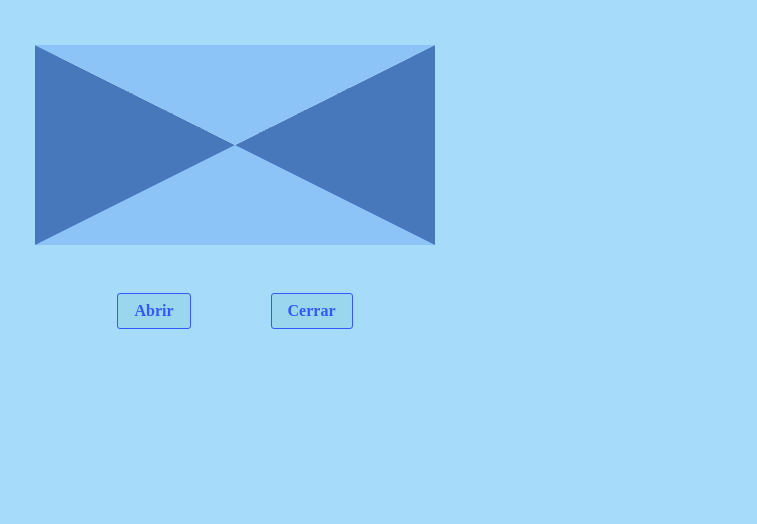
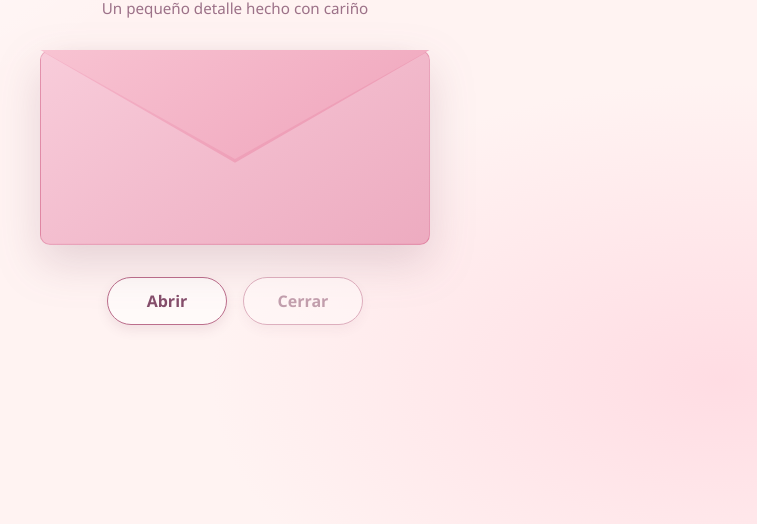
Before and after one commit to Daniel845drp/evesmask, a plain HTML site: page index.html in a window 1280 px wide. Shown: the part 276-800 px from the top of the page, without its empty margins (405-1162 px from the left). Drawn offline with Linux system fonts and the light colour scheme.

Commit message:
Refactor CSS styles and update layout properties

```diff
--- a/style.css
+++ b/style.css
@@ -1,5 +1,3 @@
-/* reset css */
-
 * {
   min-width: 0;
   font: inherit;
@@ -11,161 +9,215 @@
   box-sizing: border-box;
 }
 
-img,
-video,
-svg {
-  display: block;
-  height: auto;
-  max-width: 100%;
-}
-
 body {
+  min-height: 100vh;
   margin: 0;
-  min-height: 100dvh;
-}
-
-h1,
-h2,
-h3 {
-  text-wrap: balance;
-}
-
-p {
-  text-wrap: pretty;
-}
-
-/* styles */
-/* TODO: Cambiar la fuente
-
-* {
-  font-family: comic-sans;
-} */
-
-body {
-  background-color: #a6dbfa;
+  color: #56394d;
+  font-family: "Segoe UI", "Trebuchet MS", sans-serif;
+  background:
+    radial-gradient(ellipse at 12% 18%, rgba(255, 255, 255, 0.9), transparent 28%),
+    radial-gradient(ellipse at 88% 82%, rgba(255, 211, 221, 0.7), transparent 32%),
+    #fff3f2;
 }
 
 main {
   display: flex;
+  min-height: 100vh;
   flex-direction: column;
+  align-items: center;
+  justify-content: center;
+  gap: 2rem;
+  overflow: hidden;
+  padding: 3rem 1.25rem;
+}
 
-  gap: 3rem;
-  justify-content: center;
-  align-items: center;
-  height: 100vh;
+.intro {
+  text-align: center;
+}
+
+.intro h1 {
+  margin: 0;
+  color: #854e6b;
+  font-family: Georgia, "Times New Roman", serif;
+  font-size: clamp(2rem, 7vw, 3rem);
+  font-weight: 600;
+  letter-spacing: -0.04em;
+}
+
+.intro p {
+  margin: 0.6rem 0 0;
+  color: #9c7188;
+  font-size: 0.95rem;
 }
 
 .container-letter {
   position: relative;
+  width: min(390px, calc(100vw - 40px));
+  aspect-ratio: 2 / 1;
+  filter: drop-shadow(0 18px 22px rgba(117, 62, 91, 0.18));
 }
 
 .cover {
   position: absolute;
-  border-left: 200px solid transparent;
-  border-right: 200px solid transparent;
-  border-top: 100px solid #8dc4f7;
-  border-bottom: 100px solid transparent;
-
-  /*  */
-  transition: transform .75s;
+  z-index: 2;
+  inset: 0;
+  background: linear-gradient(145deg, #f8c3d2, #ed9db6);
+  clip-path: polygon(0 0, 100% 0, 50% 56%);
   transform-origin: top;
+  transition: transform 0.75s ease;
 }
 
 .paper {
   position: absolute;
-  padding: 1.5rem;
-  line-height: 1.2rem;
-  font-size: 12px;
-  right: 5px;
-  /*  */
   z-index: -1;
-  background: white;
-  width: 390;
-  height: 150;
-
-
-  transition: all .75s;
+  top: 0;
+  right: 5%;
+  width: 90%;
+  height: 78%;
+  overflow: auto;
+  margin: 0;
+  padding: clamp(0.85rem, 4vw, 1.5rem);
+  border: 1px solid rgba(133, 78, 107, 0.1);
+  border-radius: 10px;
+  background: #fffdfb;
+  box-shadow: 0 8px 18px rgba(117, 62, 91, 0.12);
+  color: #674b5c;
+  font-family: Georgia, "Times New Roman", serif;
+  font-size: clamp(0.78rem, 3.2vw, 0.95rem);
+  line-height: 1.55;
+  transition: top 0.75s ease;
 }
 
 .letter {
-  border-left: 200px solid #4678bb;
-  border-right: 200px solid #4678bb;
-  border-top: 100px solid transparent;
-  border-bottom: 100px solid #8dc4f7;
+  position: absolute;
+  z-index: 1;
+  inset: 0;
+  overflow: hidden;
+  border: 1px solid rgba(168, 83, 117, 0.16);
+  border-radius: 10px;
+  background: linear-gradient(145deg, #f5b5c9, #e98eaa);
+}
+
+.letter::before {
+  position: absolute;
+  inset: 0;
+  background: linear-gradient(145deg, #f8ccda, #edabc0);
+  clip-path: polygon(0 0, 50% 58%, 100% 0, 100% 100%, 0 100%);
+  content: "";
+}
+
+.heart {
+  position: absolute;
+  z-index: 3;
+  top: 50%;
+  left: 50%;
+  display: none;
+  color: #e85c83;
+  font-size: 3rem;
+  pointer-events: none;
+  transform: translate(-50%, -50%);
+  animation: crecer 1s forwards;
 }
 
 .options {
   display: flex;
-  gap: 5rem;
+  justify-content: center;
+  gap: 1rem;
+}
 
-  & button {
-    color: #3358fe;
-    font-weight: 600;
-    border-radius: 3px;
-    background: #9ad6ee;
-    padding: 0.5rem 1rem;
-    border: 1px solid #3358fe;
-    cursor: pointer;
-  }
+.options button {
+  min-width: 120px;
+  padding: 0.75rem 1.4rem;
+  border: 1px solid #bc6e8c;
+  border-radius: 999px;
+  background: #fffaf9;
+  box-shadow: 0 5px 12px rgba(117, 62, 91, 0.1);
+  color: #854e6b;
+  font-weight: 600;
+  cursor: pointer;
+  transition:
+    background-color 0.2s ease,
+    color 0.2s ease,
+    transform 0.2s ease,
+    box-shadow 0.2s ease;
+}
 
-  & button:hover {
-    background: #6fa7f1;
-    color: white;
-  }
+.options button:hover:not(:disabled) {
+  transform: translateY(-2px);
+  background: #bc6e8c;
+  box-shadow: 0 8px 16px rgba(117, 62, 91, 0.18);
+  color: white;
+}
+
+.options button:focus-visible {
+  outline: 3px solid #e8a7bd;
+  outline-offset: 3px;
+}
+
+.options button:disabled {
+  cursor: not-allowed;
+  opacity: 0.5;
 }
 
 .open-cover {
-  transform: rotatex(180deg);
+  transform: rotateX(180deg);
 }
 
 .open-paper {
-  animation: openPaper .5s forwards;
+  animation: openPaper 0.5s forwards;
 }
 
 @keyframes openPaper {
-  0% {
-    top: 0;
-  }
-  100% {
+  to {
     top: -120px;
   }
 }
 
 .close-paper {
-  animation: closePaper .5s forwards;
+  animation: closePaper 0.5s forwards;
 }
 
 @keyframes closePaper {
-  0% {
+  from {
     top: -120px;
   }
-  100% {
+  to {
     top: 0;
   }
 }
 
-
-.heart {
-  display: none;
-  position: absolute;
-  top: 25%;
-  left: 46.5%;
-  margin: auto;
-  font-size: 3rem;
-
-  color: #f83868;
-
-  animation: crecer 1s forwards ;
-}
-
 @keyframes crecer {
-  0% {
+  from {
     scale: 1;
     opacity: 1;
   }
-  100% {
+  to {
     scale: 3;
     opacity: 0;
-
   }
 }
+
+@media (max-width: 420px) {
+  main {
+    gap: 1.5rem;
+  }
+
+  .options {
+    gap: 0.75rem;
+  }
+
+  .options button {
+    min-width: 105px;
+  }
+}
+
+@media (prefers-reduced-motion: reduce) {
+  *,
+  *::before,
+  *::after {
+    scroll-behavior: auto !important;
+    animation-duration: 0.01ms !important;
+    animation-iteration-count: 1 !important;
+    transition-duration: 0.01ms !important;
+  }
+}
```
